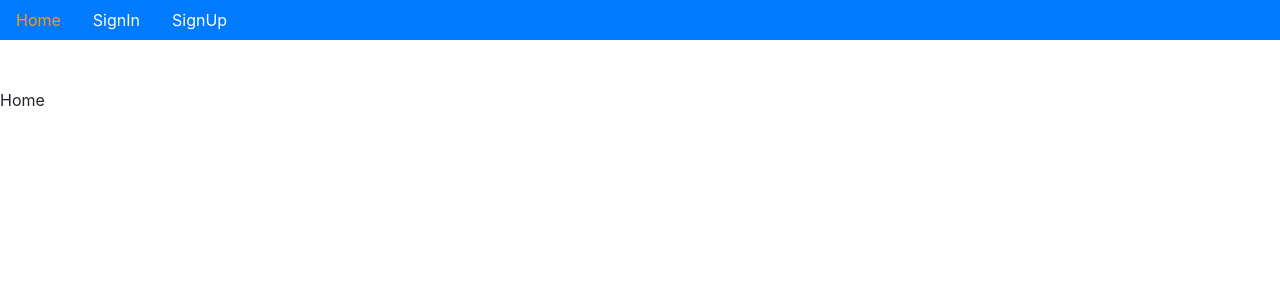
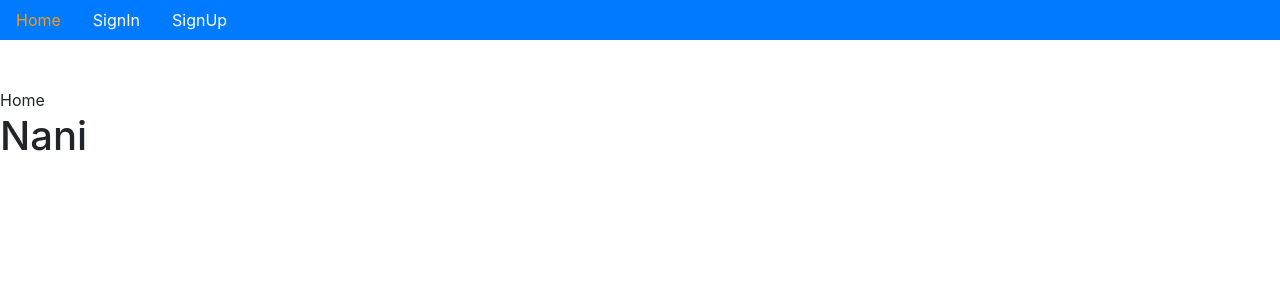
Before and after one commit to sureshYanamula/ecommerce, a React (Create React App) app in the folder ecommerce/: page / in a window 1280 px wide. Shown: the top 300 px of the page. Built offline with nearby package versions, Linux system fonts and the light colour scheme.

Commit message:
heading change

```diff
--- a/ecommerce/src/App.js
+++ b/ecommerce/src/App.js
@@ -5,6 +5,7 @@ function App() {
   return (
     <div>
       <Routes />
+      <h1>Nani</h1>
     </div>
   );
 }
```
